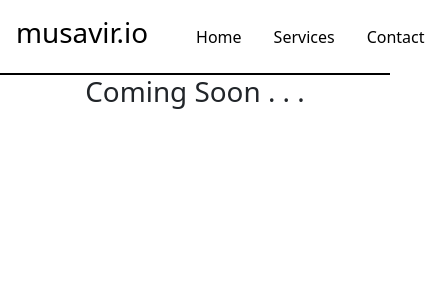
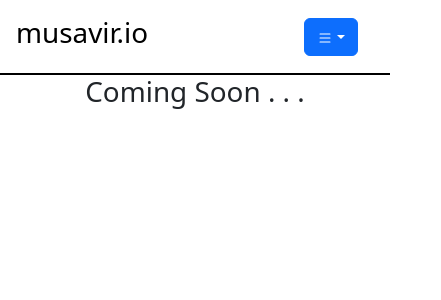
Before and after one commit to musavirk/portfolio-, a React (Create React App) app: page /service in a window 390 px wide. Shown: the top 300 px of the page, 441 px wide, since content can reach past the window. Built offline with nearby package versions, Linux system fonts and the light colour scheme.

Commit message:
Code updated

```diff
--- a/src/App.css
+++ b/src/App.css
@@ -39,8 +39,4 @@
     height: 100vh;
     overflow: hidden;
   }
-
-  .navigation {
-    display: none;
-  }
 }
--- a/src/components/MyNavbar.jsx
+++ b/src/components/MyNavbar.jsx
@@ -1,4 +1,5 @@
-import "bootstrap/dist/css/bootstrap.min.css";
+import { Dropdown } from "react-bootstrap";
+import { List } from "react-bootstrap-icons";
 
 const MyNavbar = () => {
   return (
@@ -9,14 +10,28 @@
         </a>
       </div>
       <div className="d-flex m-3 navigation">
-        <div className="mx-3 d-sm-none d-sm-none d-md-block ">
+        {/* Dropdown menu for small devices */}
+        <div className="mx-3 d-block d-md-none">
+          <Dropdown>
+            <Dropdown.Toggle variant="primary" id="dropdown-basic">
+              <List />
+            </Dropdown.Toggle>
+            <Dropdown.Menu>
+              <Dropdown.Item href="/">Home</Dropdown.Item>
+              <Dropdown.Item href="/service">Services</Dropdown.Item>
+              <Dropdown.Item href="/contact">Contact</Dropdown.Item>
+            </Dropdown.Menu>
+          </Dropdown>
+        </div>
+
+        {/* Regular navigation links for larger devices */}
+        <div className="mx-3 d-none d-md-block">
           <a href="/">Home</a>
         </div>
-        <div className="mx-3 d-sm-none d-md-block ">
-          {" "}
+        <div className="mx-3 d-none d-md-block">
           <a href="/service">Services</a>
         </div>
-        <div className="mx-3 d-sm-none d-md-block ">
+        <div className="mx-3 d-none d-md-block">
           <a href="/contact">Contact</a>
         </div>
       </div>
```
Also changed, not shown: package.json (+6 -4 lines), 1 other file (tests, documents, lock files or other folders).
